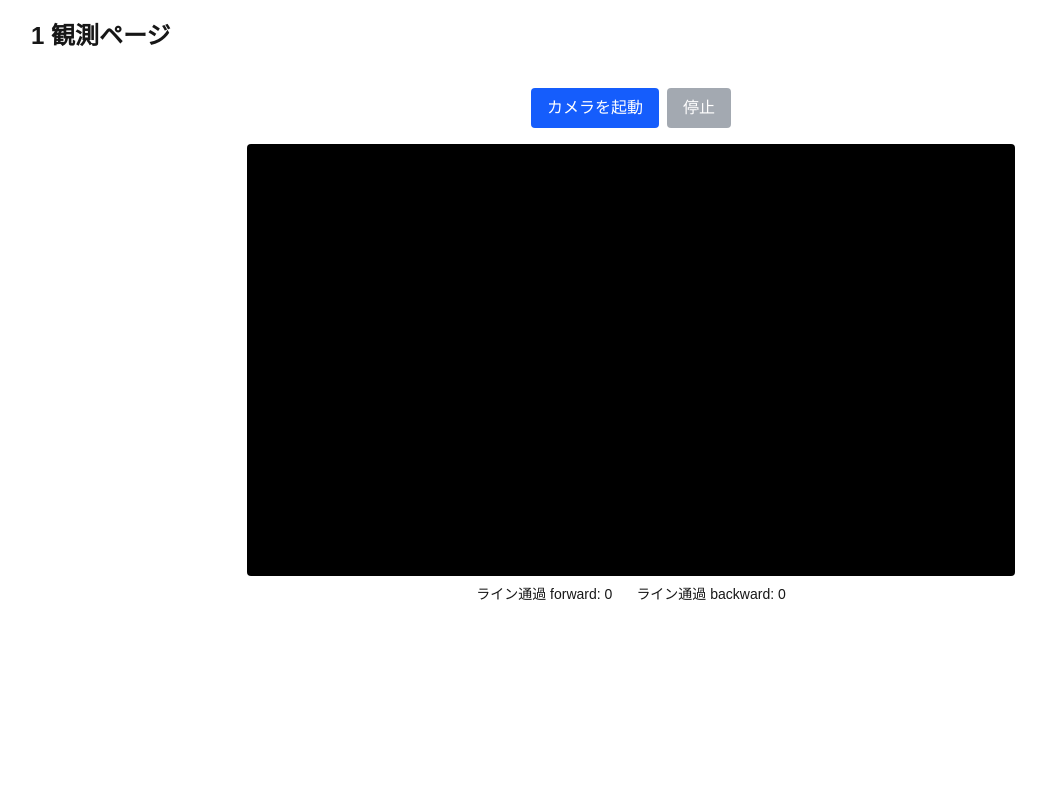
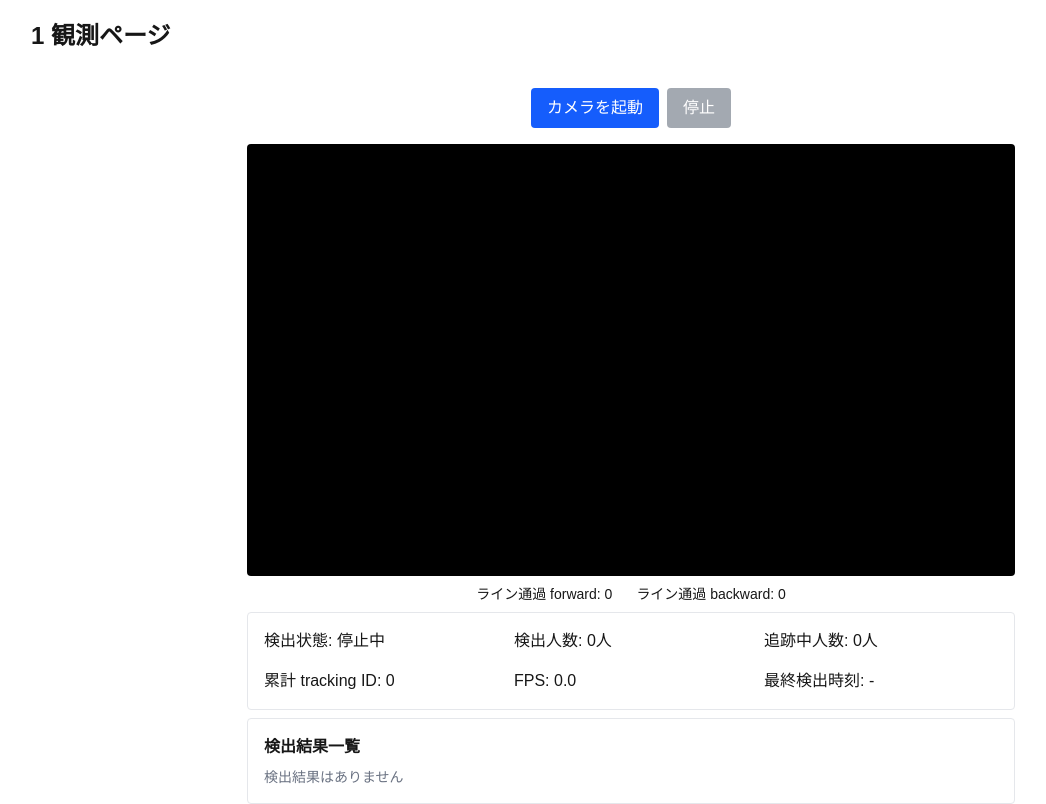
Before and after one commit to pj-hoakari/tolo-web, a Next.js app: page /tenant/1/event/1/observation in a window 1280 px wide. Shown: the whole page, without its empty margins (9-1055 px from the left). Built offline with nearby package versions, Linux system fonts and the light colour scheme; what @pj-hoakari/web-crowd-detection-utils would draw is missing.

Commit message:
feat: Add detection metrics and display in crowd detection view

```diff
--- a/src/features/tenant/observation/components/CrowdDetectionView.tsx
+++ b/src/features/tenant/observation/components/CrowdDetectionView.tsx
@@ -2,7 +2,32 @@
 
 import { useEffect, useRef, useState } from "react";
 import type { DetectCrowdStatus } from "../hooks/useDetectCrowd";
-import { detectCrowdFrame } from "../utils/detectCrowd";
+import { detectCrowdFrame, type TrackedDetection } from "../utils/detectCrowd";
+
+type DetectionMetrics = {
+  detectedCount: number;
+  trackedCount: number;
+  totalTrackedCount: number;
+  fps: number;
+  lastDetectedAt: Date | null;
+  detections: TrackedDetection[];
+};
+
+const INITIAL_METRICS: DetectionMetrics = {
+  detectedCount: 0,
+  trackedCount: 0,
+  totalTrackedCount: 0,
+  fps: 0,
+  lastDetectedAt: null,
+  detections: [],
+};
+
+const STATUS_LABELS: Record<DetectCrowdStatus, string> = {
+  idle: "停止中",
+  loading: "起動中",
+  detecting: "検出中",
+  error: "エラー",
+};
 
 export type CrowdDetectionViewProps = {
   stream: MediaStream | null;
@@ -20,6 +45,7 @@ export function CrowdDetectionView({
   const videoRef = useRef<HTMLVideoElement>(null);
   const canvasRef = useRef<HTMLCanvasElement>(null);
   const [lineCount, setLineCount] = useState({ forward: 0, backward: 0 });
+  const [metrics, setMetrics] = useState<DetectionMetrics>(INITIAL_METRICS);
 
   useEffect(() => {
     if (videoRef.current) {
@@ -32,11 +58,13 @@ export function CrowdDetectionView({
       const canvas = canvasRef.current;
       canvas?.getContext("2d")?.clearRect(0, 0, canvas.width, canvas.height);
       setLineCount({ forward: 0, backward: 0 });
+      setMetrics(INITIAL_METRICS);
       return;
     }
 
     let animationFrameId = 0;
     let cancelled = false;
+    let previousFrameAt = performance.now();
 
     const detectFrame = async () => {
       const video = videoRef.current;
@@ -104,6 +132,18 @@ export function CrowdDetectionView({
             ? current
             : frame.lineCount,
         );
+        const frameAt = performance.now();
+        const fps = 1000 / Math.max(1, frameAt - previousFrameAt);
+        previousFrameAt = frameAt;
+        setMetrics((current) => ({
+          detectedCount: frame.detectedCount,
+          trackedCount: frame.detections.length,
+          totalTrackedCount: frame.totalTrackedCount,
+          fps,
+          lastDetectedAt:
+            frame.detectedCount > 0 ? new Date() : current.lastDetectedAt,
+          detections: frame.detections,
+        }));
 
         animationFrameId = requestAnimationFrame(detectFrame);
       } catch (cause) {
@@ -147,6 +187,35 @@ export function CrowdDetectionView({
         <span>ライン通過 forward: {lineCount.forward}</span>
         <span>ライン通過 backward: {lineCount.backward}</span>
       </div>
+      <section className="grid w-full max-w-3xl gap-4 rounded border border-gray-200 p-4 sm:grid-cols-2 lg:grid-cols-3">
+        <p>検出状態: {STATUS_LABELS[status]}</p>
+        <p>検出人数: {metrics.detectedCount}人</p>
+        <p>追跡中人数: {metrics.trackedCount}人</p>
+        <p>累計 tracking ID: {metrics.totalTrackedCount}</p>
+        <p>FPS: {metrics.fps.toFixed(1)}</p>
+        <p>
+          最終検出時刻: {metrics.lastDetectedAt?.toLocaleTimeString() ?? "-"}
+        </p>
+      </section>
+      <section className="w-full max-w-3xl rounded border border-gray-200 p-4">
+        <h3 className="mb-2 font-bold">検出結果一覧</h3>
+        {metrics.detections.length === 0 ? (
+          <p className="text-gray-500 text-sm">検出結果はありません</p>
+        ) : (
+          <ul className="space-y-1 font-mono text-xs">
+            {metrics.detections.map((detection) => (
+              <li key={detection.trackId}>
+                ID: {detection.trackId} / confidence:{" "}
+                {detection.score.toFixed(2)}
+                {" / "}x: {Math.round(detection.x1)} / y:{" "}
+                {Math.round(detection.y1)} / w:{" "}
+                {Math.round(detection.x2 - detection.x1)} / h:{" "}
+                {Math.round(detection.y2 - detection.y1)}
+              </li>
+            ))}
+          </ul>
+        )}
+      </section>
       {status === "error" && error && <p className="text-red-600">{error}</p>}
     </div>
   );
--- a/src/features/tenant/observation/utils/detectCrowd.ts
+++ b/src/features/tenant/observation/utils/detectCrowd.ts
@@ -39,6 +39,8 @@ export type TrackedDetection = TrackedBox & Pick<Detection, "classId">;
 
 export type CrowdDetectionFrame = {
   detections: TrackedDetection[];
+  detectedCount: number;
+  totalTrackedCount: number;
   countingLine: Line;
   lineCount: LineCount;
 };
@@ -132,6 +134,8 @@ export async function detectCrowdFrame(
 
   return {
     detections: trackedDetections,
+    detectedCount: sourceDetections.length,
+    totalTrackedCount: tracker.totalCount,
     countingLine,
     lineCount: lineCrossingCounter.getLineCount(countingLine.id),
   };
```
